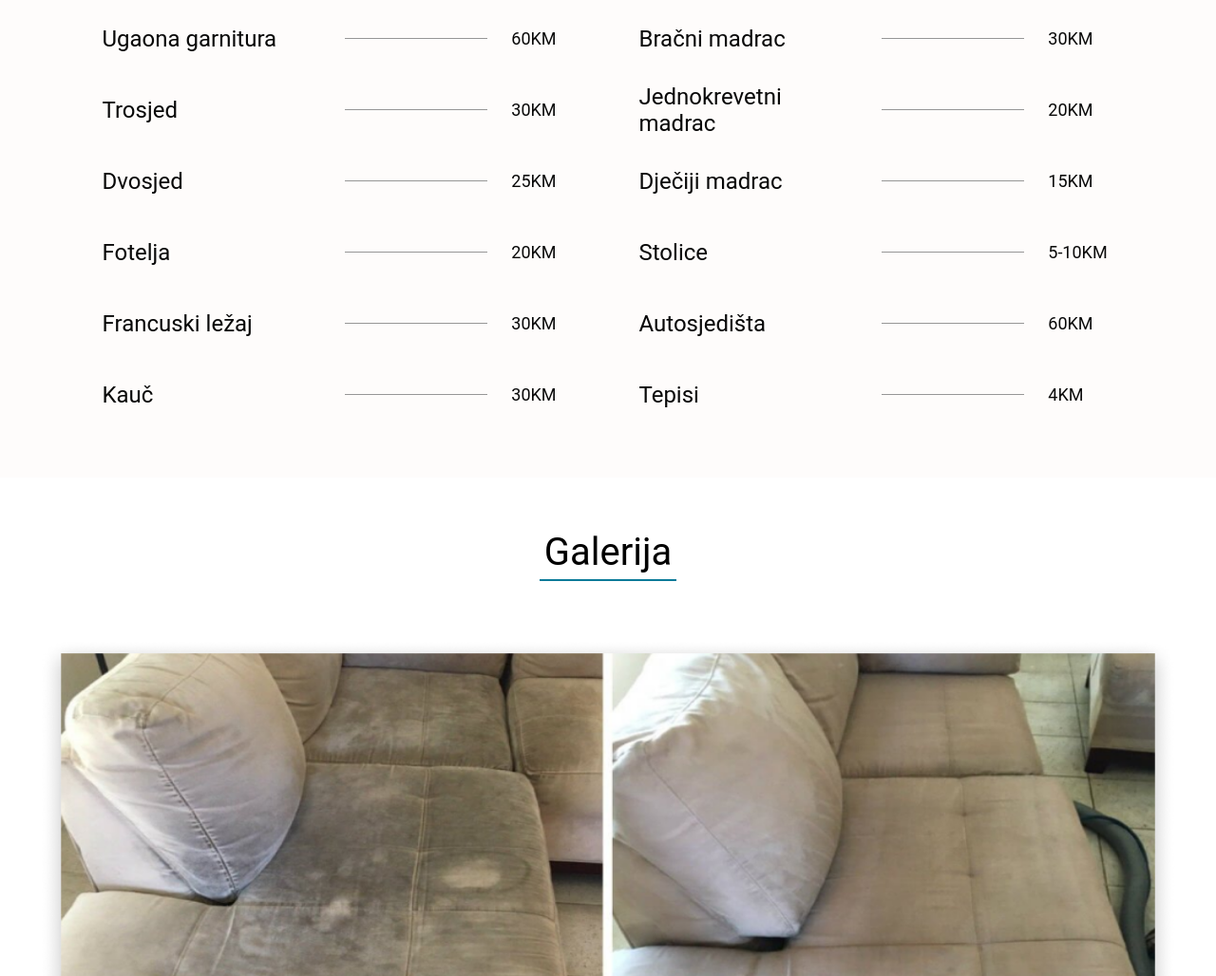
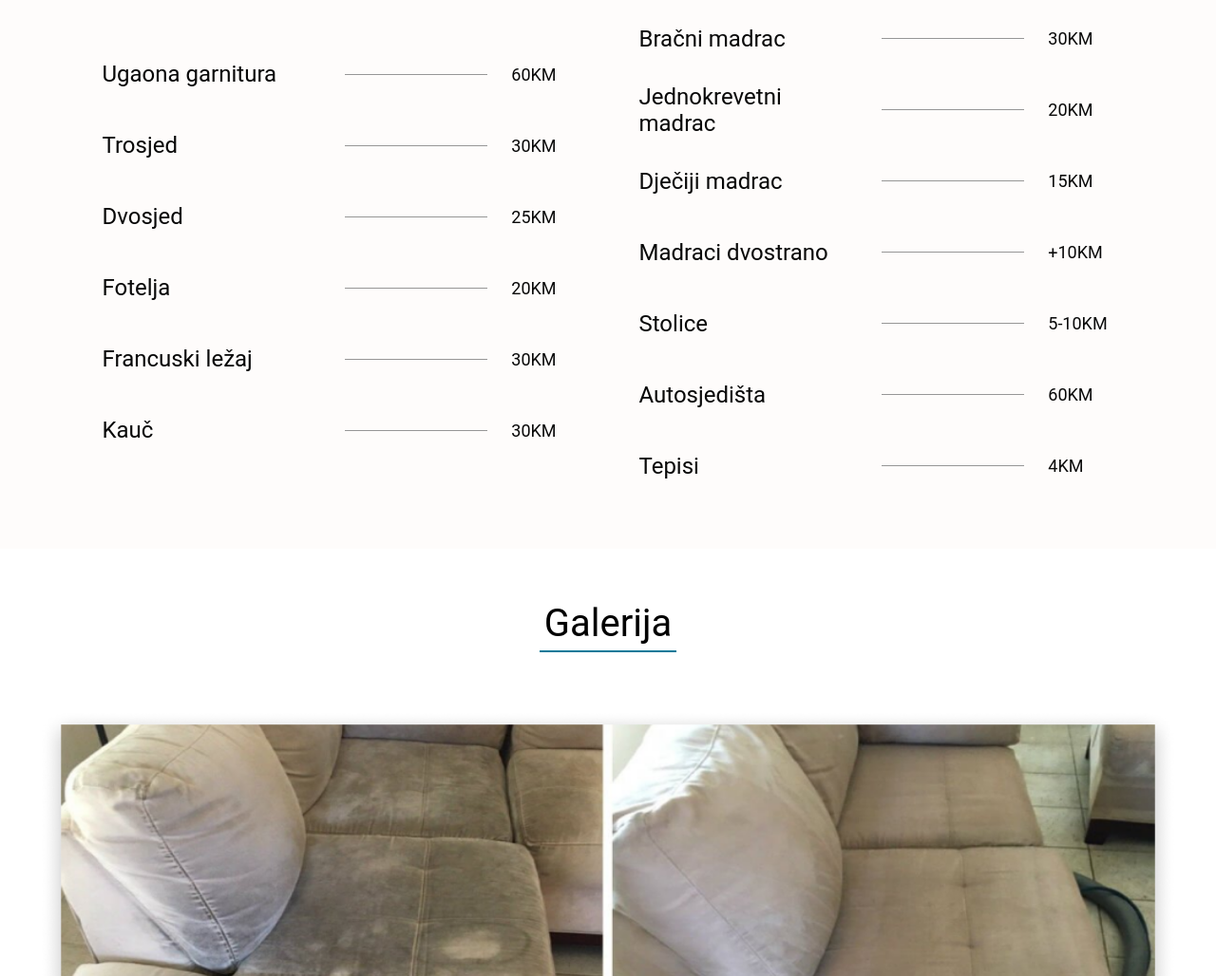
Before and after one commit to AdnanPobrklic/masinsko-i-dubinsko-pranje-ibrahim.ba, a plain HTML site: page index.html in a window 1280 px wide. Shown: the part 1591-2619 px from the top of the page at 95% size. Drawn offline with Linux system fonts and the light colour scheme.

Commit message:
Update index.html

```diff
--- a/index.html
+++ b/index.html
@@ -120,6 +120,11 @@
                     <h3>Dječiji madrac</h3>
                     <div class="linija"></div>
                     <p>15KM</p>
+                </article>
+                <article>
+                    <h3>Madraci dvostrano</h3>
+                    <div class="linija"></div>
+                    <p>+10KM</p>
                 </article>
                 <article>
                     <h3>Stolice</h3>
```
